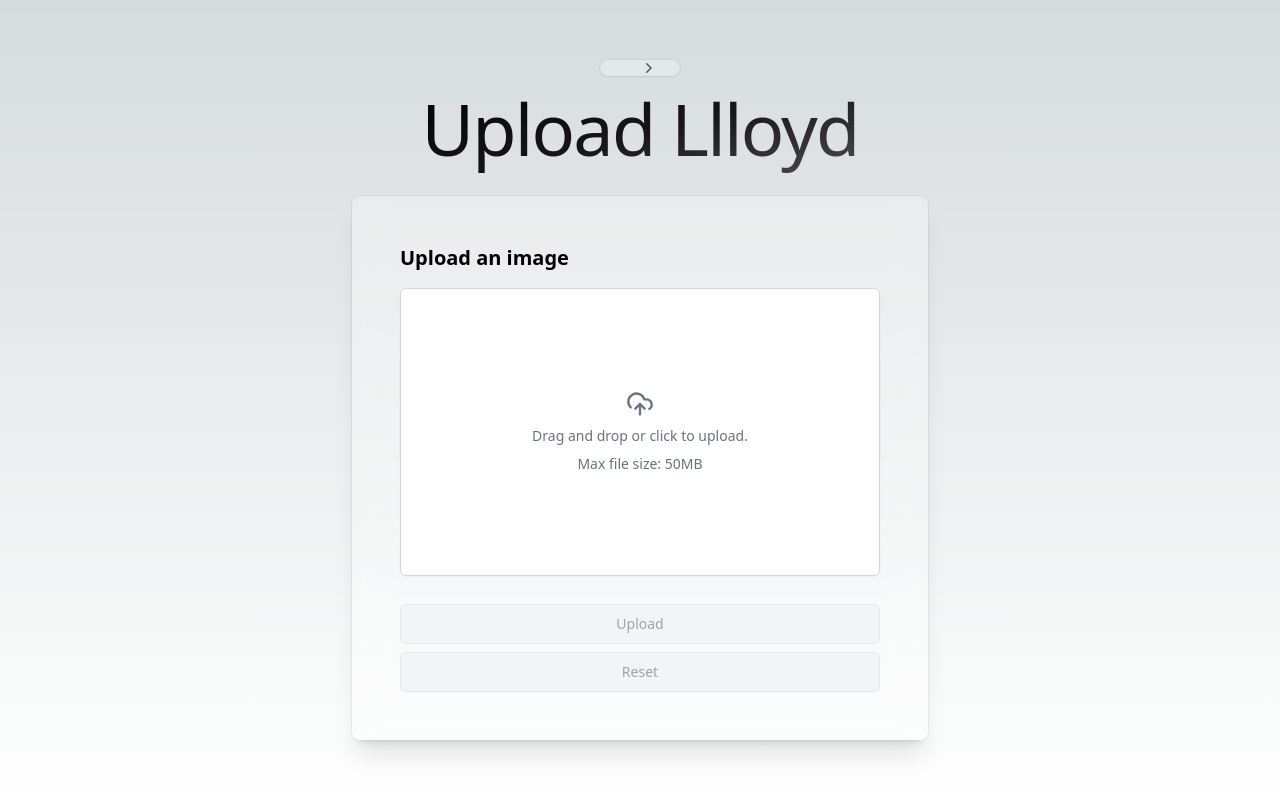
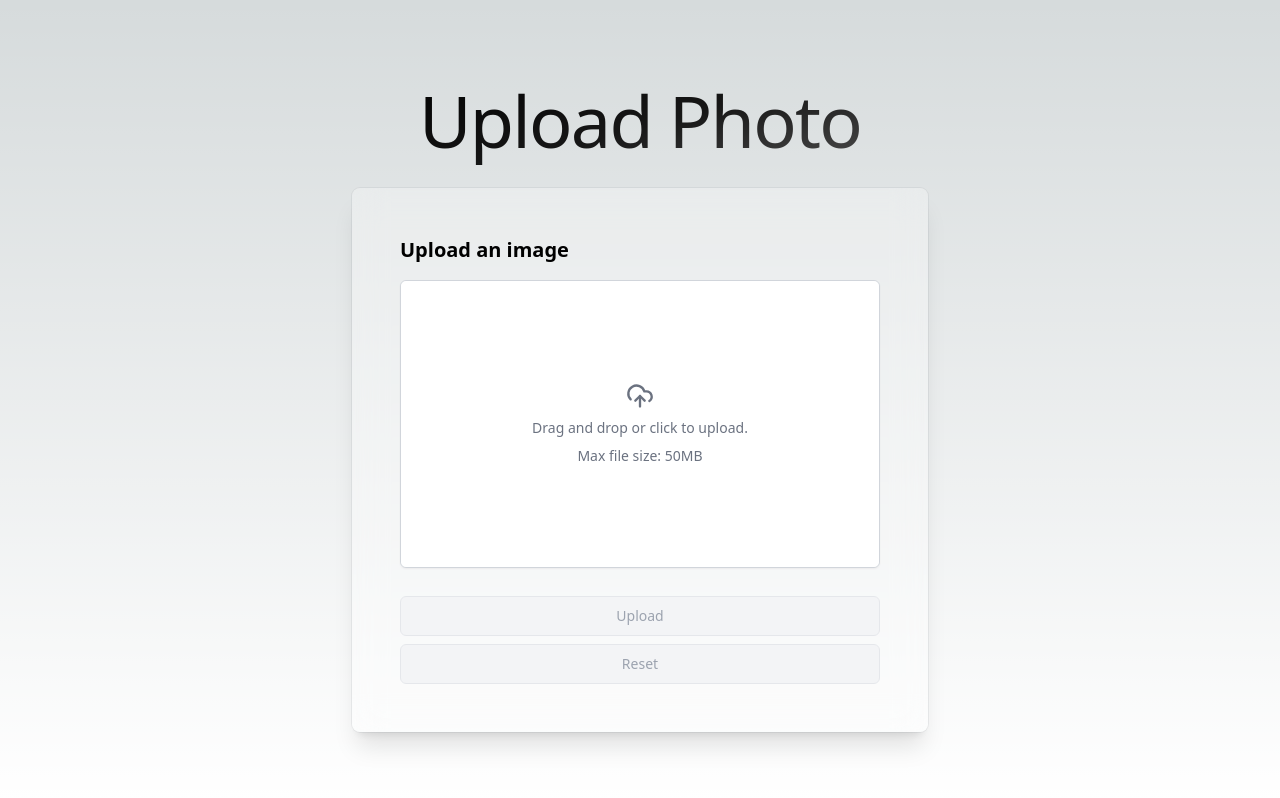
Before and after one commit to sergeizub/upl-lloyd, a Next.js app: page / in a window 1280 px wide. Built offline with nearby package versions, Linux system fonts and the light colour scheme.

Commit message:
Update Top

```diff
--- a/app/page.tsx
+++ b/app/page.tsx
@@ -8,14 +8,8 @@ export default function Home() {
   return (
     <main className="relative flex min-h-screen flex-col items-center justify-center">
       <Toaster />
-      <Link
-        href="https://vercel.com/templates/next.js/blob-starter"
-        className="group mt-20 sm:mt-0 rounded-full flex space-x-1 bg-white/30 shadow-sm ring-1 ring-gray-900/5 text-gray-600 text-sm font-medium px-10 py-2 hover:shadow-lg active:shadow-sm transition-all"
-      >
-        <ExpandingArrow />
-      </Link>
       <h1 className="pt-4 pb-8 bg-gradient-to-br from-black via-[#171717] to-[#575757] bg-clip-text text-center text-4xl font-medium tracking-tight text-transparent md:text-7xl">
-       Upload Llloyd
+       Upload Photo
       </h1>
       <div className="bg-white/30 p-12 shadow-xl ring-1 ring-gray-900/5 rounded-lg backdrop-blur-lg max-w-xl mx-auto w-full">
         <Uploader />
```
